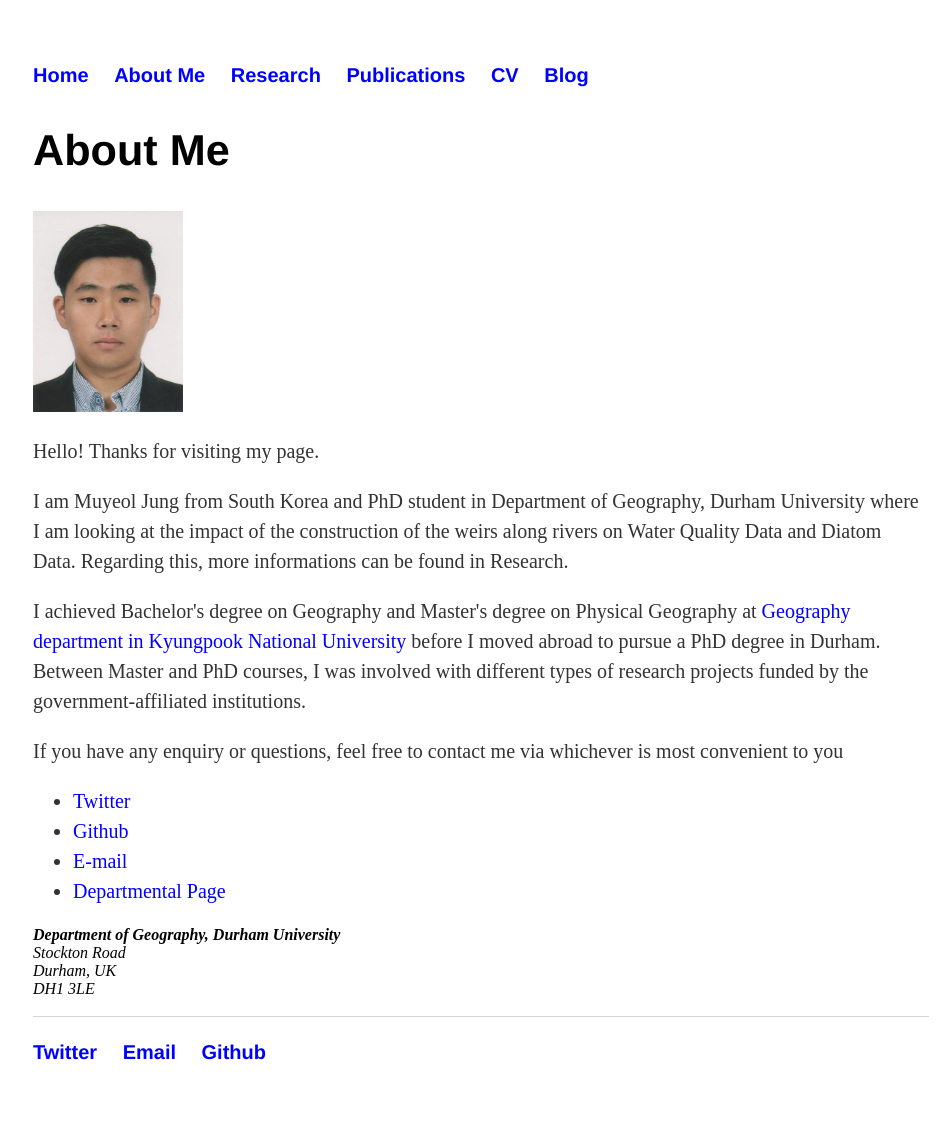
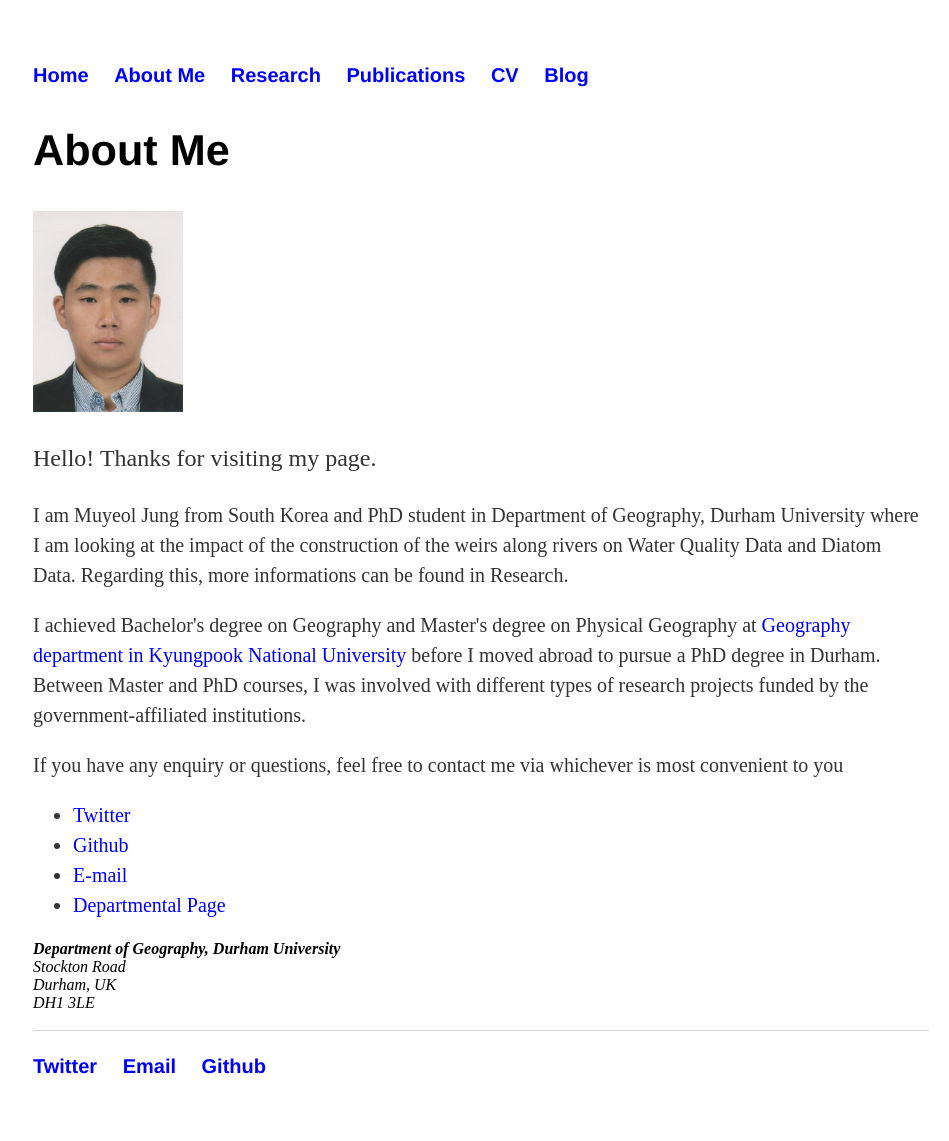
Before and after one commit to muyeoljung/muyeoljung.github.io, a Jekyll site: the page built from about/index.html, in a window 1280 px wide. Shown: the whole page, without its empty margins (159-1108 px from the left). Built offline with Jekyll 4.4.1, drawn with Linux system fonts in a browser that asks for light colours.

Commit message:
Update index.html

```diff
--- a/about/index.html
+++ b/about/index.html
@@ -2,14 +2,13 @@
 layout: default
 title: About Me
 ---
-<! Font size is 24 by default>
 		<div class="about">
 			<h2>About Me</h2>
 			<img src="/images/About_me_image.jpg", width="150">
-			<p> Hello! Thanks for visiting my page. </p>
-			<p style="font-size:20px"> I am Muyeol Jung from South Korea and PhD student in Department of Geography, Durham University where I am looking at the impact of the construction of the weirs along rivers on Water Quality Data and Diatom Data. Regarding this, more informations can be found in Research.</p>
-			<p style="font-size:20px"> I achieved Bachelor's degree on Geography and Master's degree on Physical Geography at <a href="https://geog.knu.ac.kr/">Geography department in Kyungpook National University</a> before I moved abroad to pursue a PhD degree in Durham. Between Master and PhD courses, I was involved with different types of research projects funded by the government-affiliated institutions. </p>
-			<p style="font-size:20px"> If you have any enquiry or questions, feel free to contact me via whichever is most convenient to you </p>
+			<p style="font-size:24px"> Hello! Thanks for visiting my page. </p>
+			<p> I am Muyeol Jung from South Korea and PhD student in Department of Geography, Durham University where I am looking at the impact of the construction of the weirs along rivers on Water Quality Data and Diatom Data. Regarding this, more informations can be found in Research.</p>
+			<p> I achieved Bachelor's degree on Geography and Master's degree on Physical Geography at <a href="https://geog.knu.ac.kr/">Geography department in Kyungpook National University</a> before I moved abroad to pursue a PhD degree in Durham. Between Master and PhD courses, I was involved with different types of research projects funded by the government-affiliated institutions. </p>
+			<p> If you have any enquiry or questions, feel free to contact me via whichever is most convenient to you </p>
 
 			<ul class="contacts">
 				<li><a href="https://twitter.com/muyeol_jung" target=”_blank”>Twitter</a></li>
```
